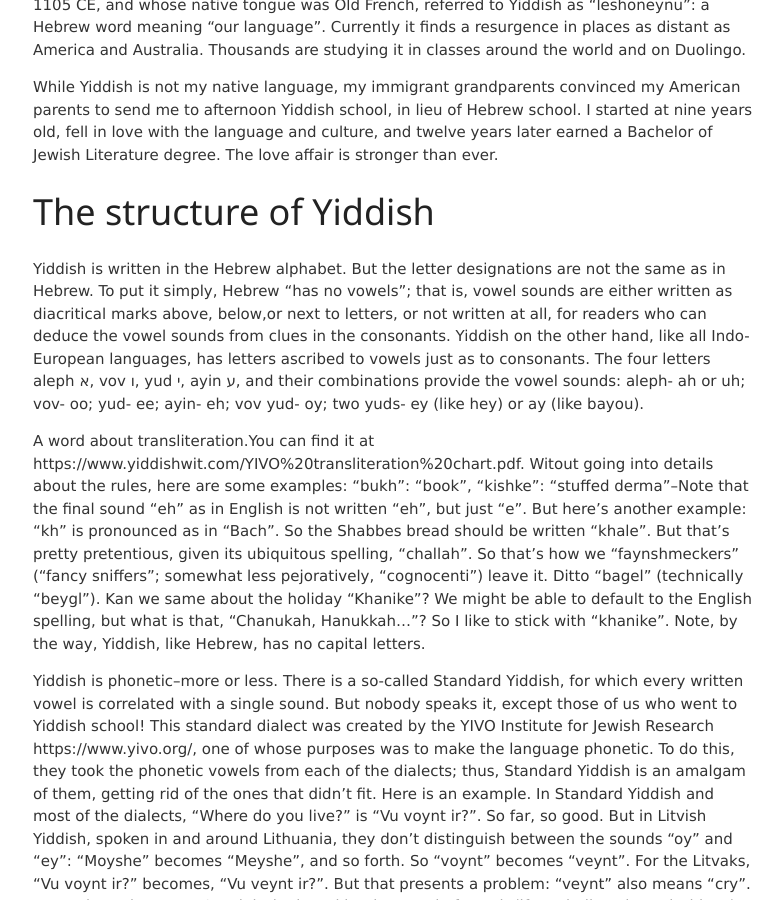
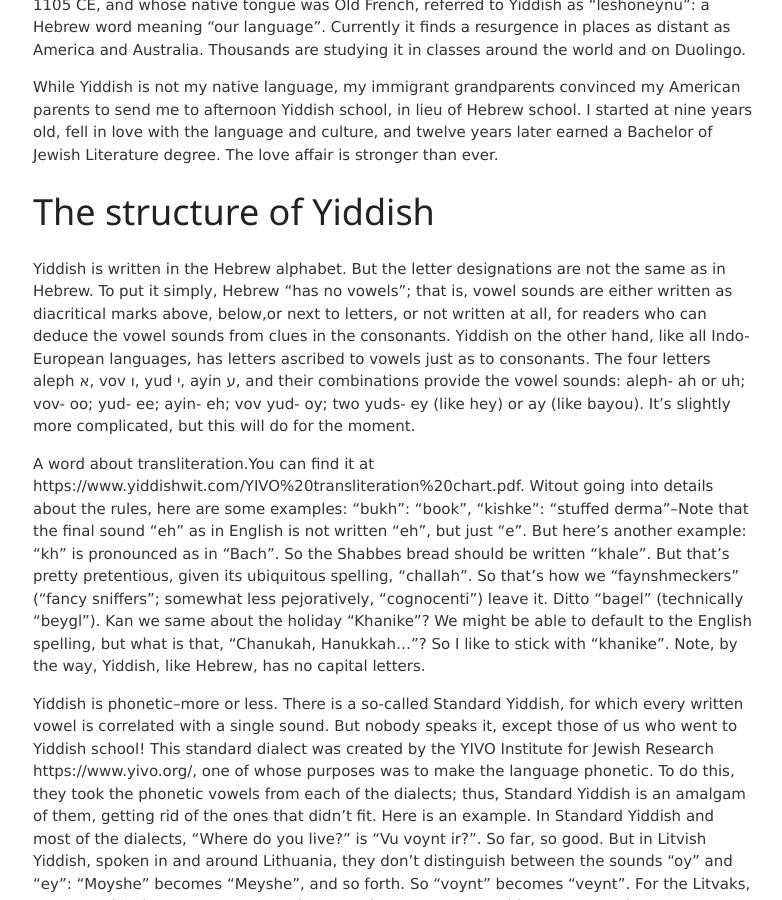
Before and after one commit to jvmallow/jvmallow.github.io, a Jekyll site: the page built from _posts/2025-05-31-Yiddish.md, in a window 1280 px wide and 900 px high, scrolled down 567 px. Shown: the whole window, without its empty margins (247-1029 px from the left). Built offline with Jekyll 4.4.1, drawn with Linux system fonts in a browser that asks for light colours; a script that is not in the unit is left out.

Commit message:
Update 2025-05-31-Yiddish.md

```diff
--- a/_posts/2025-05-31-Yiddish.md
+++ b/_posts/2025-05-31-Yiddish.md
@@ -16,7 +16,7 @@ While Yiddish is not my native language, my immigrant grandparents convinced my
 
 # The structure of Yiddish
 
-Yiddish is written in the Hebrew alphabet. But the letter designations are not the same as in Hebrew. To put it simply, Hebrew  "has no vowels"; that is, vowel sounds are either written as diacritical marks above, below,or next to letters, or not written at all, for readers who can deduce the vowel sounds from clues in the consonants.  Yiddish on the other hand, like all Indo-European languages, has letters ascribed to vowels just as to consonants. The four letters aleph א, vov ו, yud י, ayin ע, and their combinations provide the vowel sounds: aleph- ah or uh; vov- oo; yud- ee; ayin- eh; vov yud- oy; two yuds- ey (like hey) or ay (like bayou).
+Yiddish is written in the Hebrew alphabet. But the letter designations are not the same as in Hebrew. To put it simply, Hebrew  "has no vowels"; that is, vowel sounds are either written as diacritical marks above, below,or next to letters, or not written at all, for readers who can deduce the vowel sounds from clues in the consonants.  Yiddish on the other hand, like all Indo-European languages, has letters ascribed to vowels just as to consonants. The four letters aleph א, vov ו, yud י, ayin ע, and their combinations provide the vowel sounds: aleph- ah or uh; vov- oo; yud- ee; ayin- eh; vov yud- oy; two yuds- ey (like hey) or ay (like bayou). It's slightly more complicated, but this will do for the moment.
 
 A word about transliteration.You can find it at https://www.yiddishwit.com/YIVO%20transliteration%20chart.pdf.  Witout going into details about the rules, here are some examples: "bukh": "book", "kishke": "stuffed derma"--Note that the final sound "eh" as in English is not written "eh", but just "e". But here's another example:  "kh" is pronounced as in "Bach". So the Shabbes bread should be written "khale". But that's pretty pretentious, given its ubiquitous spelling, "challah". So that's how we "faynshmeckers" ("fancy sniffers"; somewhat less pejoratively, "cognocenti") leave it.  Ditto "bagel" (technically "beygl"). Kan we same about the holiday "Khanike"? We might be able to default to the English spelling, but what is that, "Chanukah, Hanukkah..."? So I like to stick with "khanike". Note, by the way, Yiddish, like Hebrew, has no capital letters.
 
```
